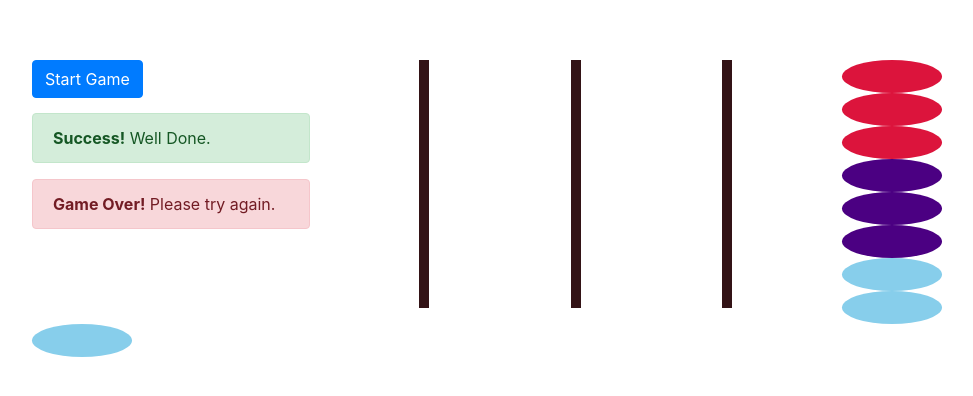
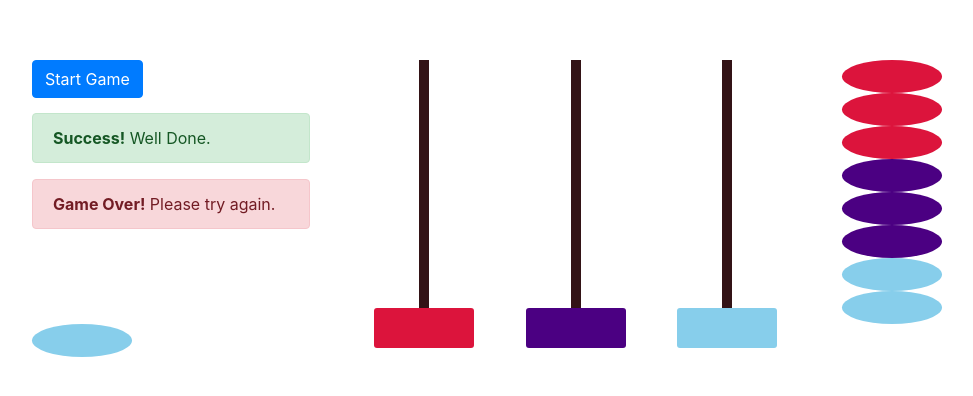
Before and after one commit to epmahfuz/team1-project1, a plain HTML site: page index.html in a window 1280 px wide. Shown: the whole page, without its empty margins (53-1026 px from the left). Drawn offline with nearby package versions, Linux system fonts and the light colour scheme.

Commit message:
under the stick colors are defined

```diff
--- a/index.html
+++ b/index.html
@@ -29,12 +29,15 @@
         <div class="middle">
             <div class="box1">
                 <div class="stick1"></div>
+                <div class="under-color color-box1"></div>
             </div>
             <div class="box2">
                 <div class="stick2"></div>
+                <div class="under-color color-box2"></div>
             </div>
             <div class="box3">
                 <div class="stick3"></div>
+                <div class="under-color color-box3"></div>
             </div>
         </div>
         <div class="right"></div>
--- a/style.css
+++ b/style.css
@@ -67,3 +67,20 @@
     justify-content: start;
     align-items: center;
 }
+
+.under-color{
+    width: 100px;
+    height: 40px;
+    float: left;
+    margin-left: 20%;
+    border-radius: 3px;
+}
+.color-box1{
+    background-color: crimson;
+}
+.color-box2{
+    background-color: indigo;
+}
+.color-box3{
+    background-color: skyblue;
+}
```
